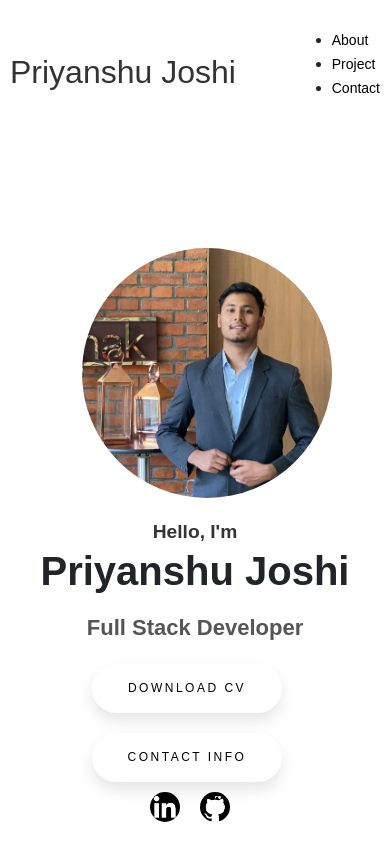
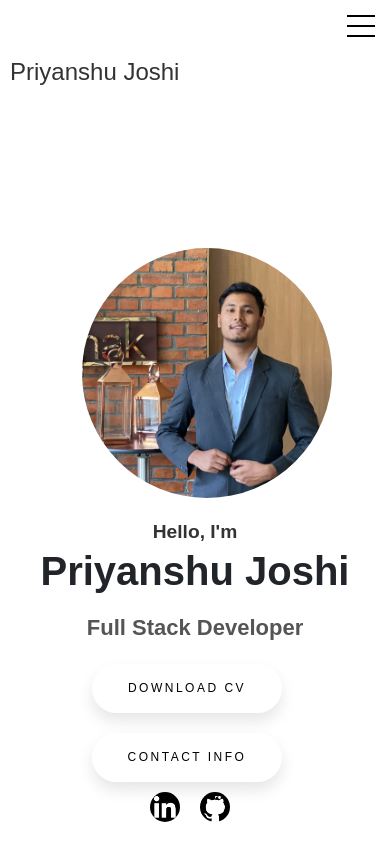
Before and after one commit to Yansh101/Portfolio, a React (Create React App) app: page / in a window 390 px wide. Shown: the top 860 px of the page. Built offline with nearby package versions, Linux system fonts and the light colour scheme.

Commit message:
Navbar.css
hamburger icon css

```diff
--- a/src/component/navbar/Navbar.css
+++ b/src/component/navbar/Navbar.css
@@ -1,47 +1,142 @@
+/* Container for the Navbar */
 .container {
   width: 100%;
+  display: flex;
+  justify-content: space-between;
+  align-items: center;
+  height: 17vh;
+  position: relative; /* Ensures the mobile menu is positioned relative to the container */
 }
 
+/* Logo styling */
 .logo {
-  font-size: 2rem;
+  font-size: 1.5rem;
   color: #333;
   margin-right: auto;
 }
 
+/* Prevent cursor change on hover over the logo */
 .logo:hover {
   cursor: default;
 }
 
-nav {
-  justify-content: space-between;
-  align-items: center;
-  height: 17vh;
-}
-
-nav,
-.nav-links {
+/* Navigation and link styles */
+.nav-links,
+.desktop-nav {
   display: flex;
-}
-
-.nav-links {
   gap: 2rem;
   font-size: 1.5rem;
   list-style: none;
-}
-
-.links,
-.btn {
-  transition: all 300ms ease;
+  margin: 0; /* Removes default margin from ul */
 }
 
 .links {
   color: #000000;
   text-decoration: none;
+  transition: color 300ms ease, text-decoration 300ms ease;
 }
 
+/* Link hover effect */
 .links:hover {
   color: grey;
   text-decoration: underline;
   text-underline-offset: 1rem;
   text-decoration-color: rgb(181, 181, 181);
 }
+
+/* Hamburger menu styles */
+.hamburger-icon {
+  display: none; /* Hidden by default, shown only on mobile screens */
+  flex-direction: column;
+  justify-content: space-between;
+  height: 22px;
+  width: 28px;
+  cursor: pointer;
+  position: absolute; /* Position it at the top right */
+  top: 15px; /* Adjust as needed */
+  right: 15px; /* Adjust as needed */
+  transition: all 0.3s ease-in-out;
+}
+
+.hamburger-icon span {
+  width: 100%;
+  height: 2px;
+  background-color: black;
+  transition: all 0.3s ease-in-out;
+}
+
+/* Hamburger icon transformation when open */
+.hamburger-icon.open span:nth-child(1) {
+  transform: rotate(45deg) translate(5px, 5px);
+}
+
+.hamburger-icon.open span:nth-child(2) {
+  opacity: 0;
+}
+
+.hamburger-icon.open span:nth-child(3) {
+  transform: rotate(-45deg) translate(5px, -5px);
+}
+
+/* Mobile navigation */
+.mobile-nav {
+  display: none; /* Initially hidden */
+  flex-direction: column;
+  position: absolute;
+  top: 100%;
+  right: 15px; /* Align mobile menu with the hamburger icon */
+  background-color: white;
+  width: fit-content;
+  transition: max-height 0.3s ease-in-out;
+  margin-top: -10px; /* Removes extra space between icon and menu */
+}
+
+.mobile-nav li {
+  list-style: none;
+}
+
+.mobile-nav a {
+  display: block;
+  padding: 1px; /* Adds padding around the link for better click area */
+  font-size: 1.2rem;
+  color: black;
+  text-decoration: none;
+  transition: all 0.3s ease-in-out;
+}
+
+/* Add gap of 5px between menu items when the hamburger menu is open */
+.mobile-nav.open li {
+  margin-bottom: 5px; /* Adds a gap between menu items */
+}
+
+.mobile-nav.open li:last-child {
+  margin-bottom: 0; /* Removes margin from the last item to avoid extra space */
+}
+
+/* Aesthetic hover effect */
+.mobile-nav a:hover {
+  color: #555; /* Slightly darker color on hover */
+  background-color: #f1f1f1; /* Light background on hover */
+  border-radius: 5px; /* Rounded corners for the background */
+  transform: translateY(-5px); /* Elevate the links further on hover */
+}
+
+/* Display mobile nav and hamburger icon on small screens */
+@media screen and (max-width: 768px) {
+  .hamburger-icon {
+    display: flex;
+  }
+
+  .desktop-nav {
+    display: none;
+  }
+
+  .mobile-nav {
+    display: flex;
+    flex-direction: column;
+  }
+
+  .mobile-nav.open {
+    max-height: 300px;
+  }
+}
```
